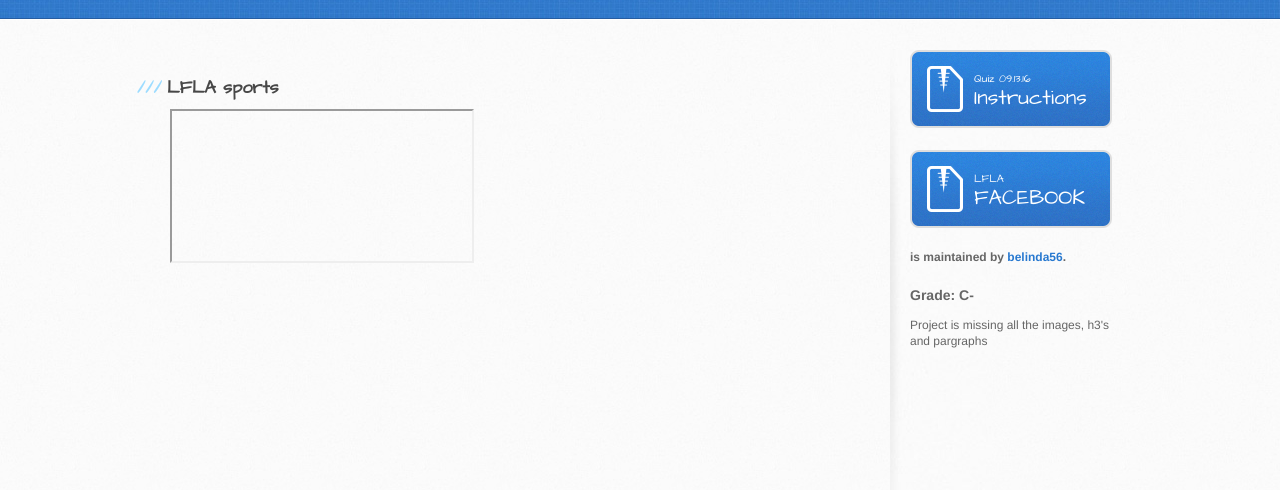
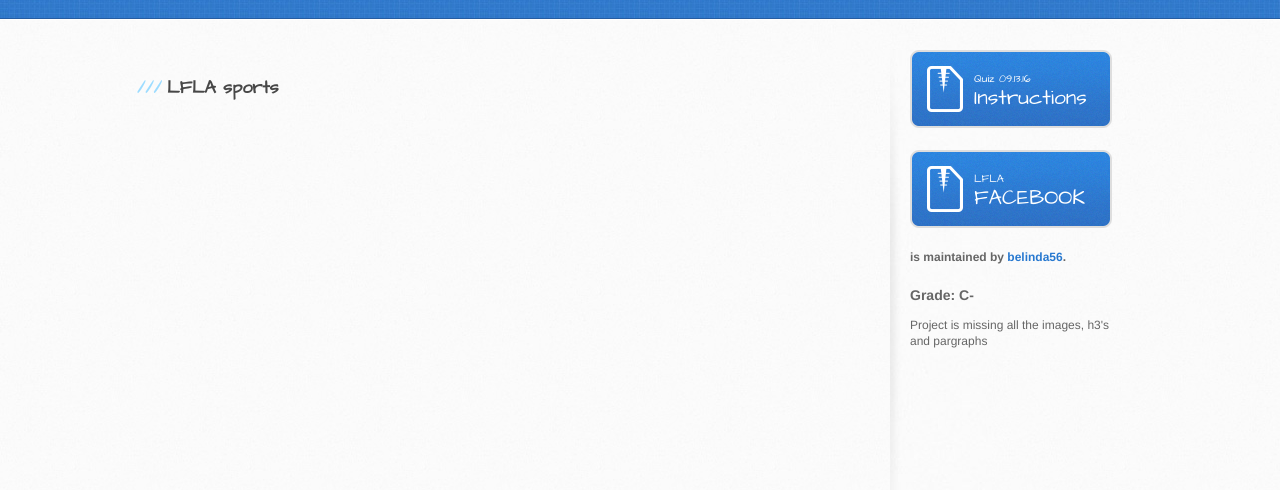
Before and after one commit to belinda56/Quiz091316, a plain HTML site: page index.html in a window 1280 px wide. Shown: the part 182-672 px from the top of the page. Drawn offline with Linux system fonts and the light colour scheme.

Commit message:
Update index.html

```diff
--- a/index.html
+++ b/index.html
@@ -29,7 +29,7 @@
       <div class="inner clearfix">
         <section id="main-content">
         <h3>LFLA sports</h3>
-       <iframe>src= https://www.facebook.com/0fab52e6-3f45-4cd4-8de5-3374a57c7304</iframe>
+
 
       <!--In-correct tag had a period (-) points-->
 
```
